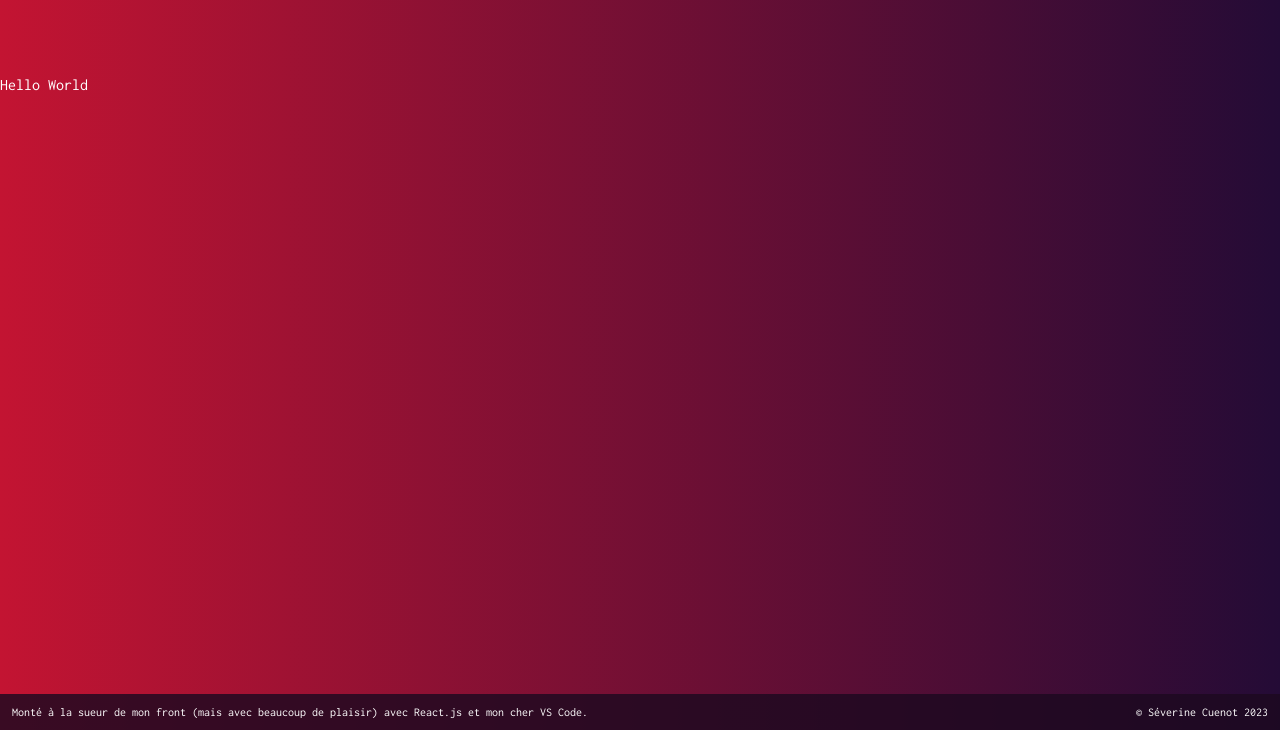
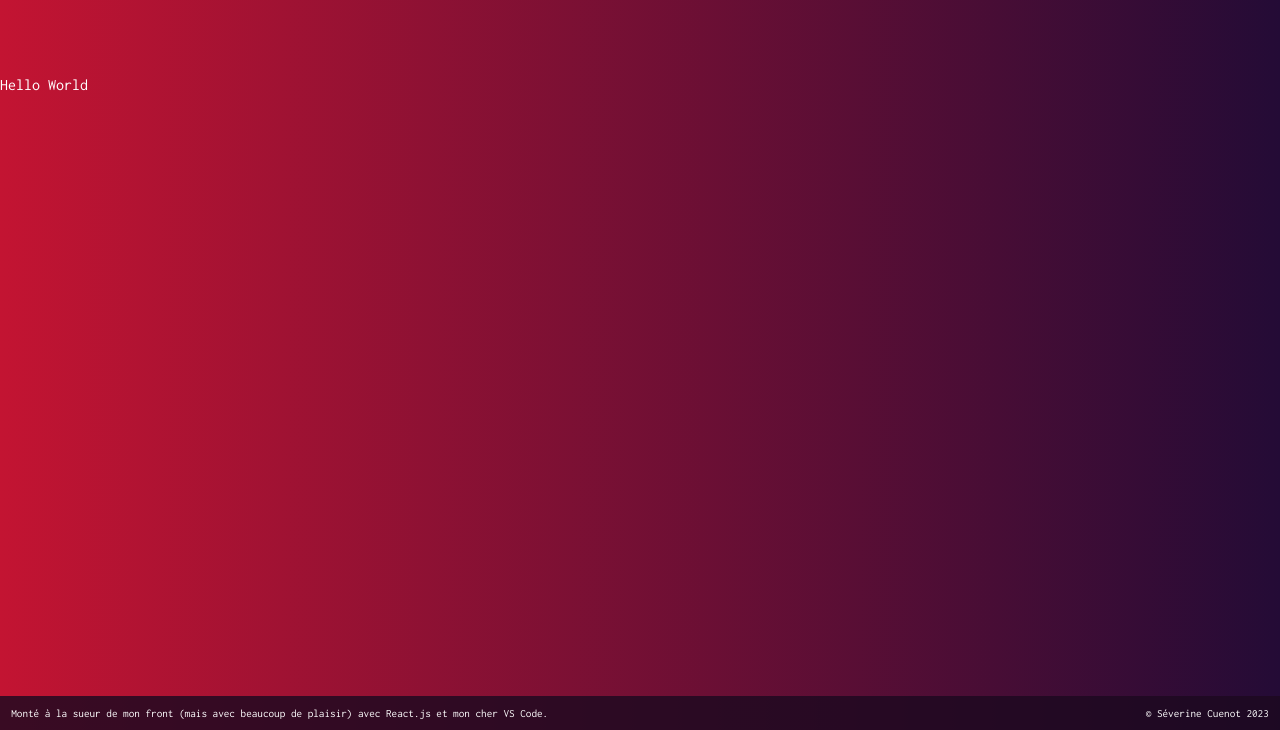
Before and after one commit to severine-cuenot/portfolio, a React app: page / in a window 1280 px wide. Shown: the part 70-800 px from the top of the page. Built offline with nearby package versions, Linux system fonts and the light colour scheme.

Commit message:
:hammer: fix : some little fixes on footer

```diff
--- a/src/components/AppFooter/index.js
+++ b/src/components/AppFooter/index.js
@@ -6,7 +6,7 @@ function AppFooter() {
 
   return (
     <footer className="footer">
-      <div className="footer__section">
+      <div className="footer__text">
         <p>
           Monté à la sueur de mon front (mais avec beaucoup de plaisir)
           avec React.js et mon cher VS Code.
--- a/src/components/AppFooter/style.scss
+++ b/src/components/AppFooter/style.scss
@@ -9,4 +9,9 @@
   background-color: vars.$dark-color-trans;
   font-size: vars.$font-small;
 
+  &__text {
+    padding-right: 2em;
+  }
+
+
 }
--- a/src/styles/_vars.scss
+++ b/src/styles/_vars.scss
@@ -4,7 +4,7 @@
 $font-family: 'Inconsolata', sans-serif;
 $font-big: 1.5em; // 24px
 $font-medium: 1.25em; // 20px
-$font-small: 0.75em;
+$font-small: 0.7em;
 
 // colors
 $dark-color: #1c0920;
```
